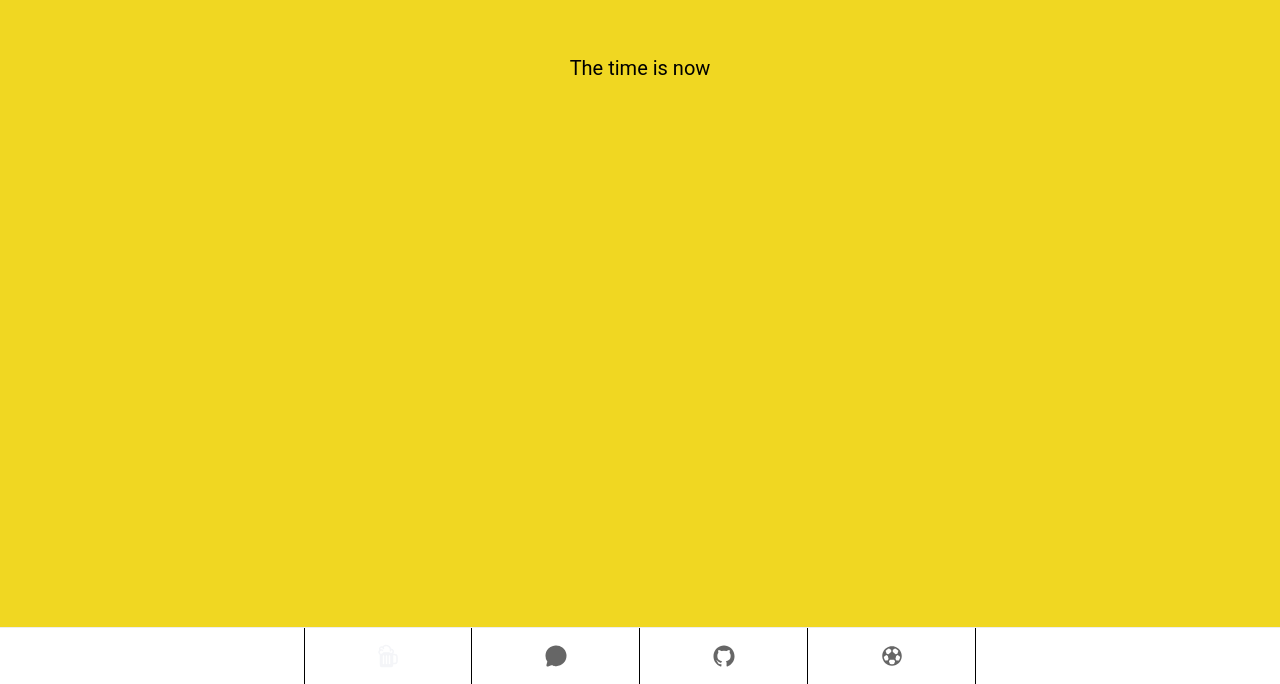
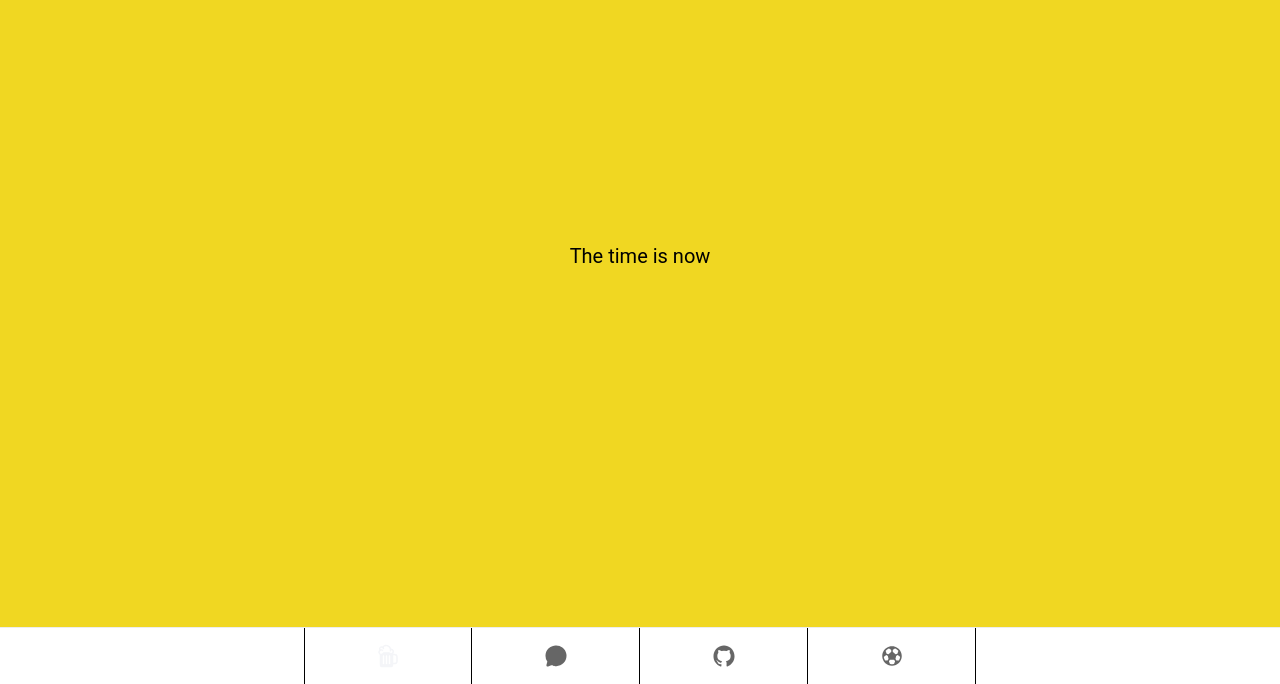
Before and after one commit to zurabarata/barata, a React (Create React App) app: page /tab1 in a window 1280 px wide. Shown: the part 116-800 px from the top of the page. Built offline with nearby package versions, Linux system fonts and the light colour scheme.

Commit message:
little restyle

```diff
--- a/src/components/ExploreContainer.tsx
+++ b/src/components/ExploreContainer.tsx
@@ -20,7 +20,7 @@ export const ExploreContainer: FunctionComponent<ContainerProps> = ({
   return (
     <div
       style={{
-        display: "flex",
+        display: "grid",
         justifyContent: "center",
         alignItems: "center",
         width: "100%",
@@ -33,10 +33,21 @@ export const ExploreContainer: FunctionComponent<ContainerProps> = ({
           maxWidth: "400px",
           height: "400px",
           maxHeight: "800px",
+          display: "flex",
         }}
       >
         {!isLoading && (
-          <div>
+          <div
+            style={{
+              // center text
+              display: "flex",
+              flexDirection: "column",
+              justifyContent: "center",
+              alignItems: "center",
+              margin: "5px",
+              // center text
+            }}
+          >
             <IonText
               style={{
                 textAlign: "center",
@@ -49,7 +60,7 @@ export const ExploreContainer: FunctionComponent<ContainerProps> = ({
             {author && (
               <IonText
                 style={{
-                  width: "390px",
+                  width: "360px",
                   textAlign: "center",
                   color: "black",
                   fontSize: "15px",
```
